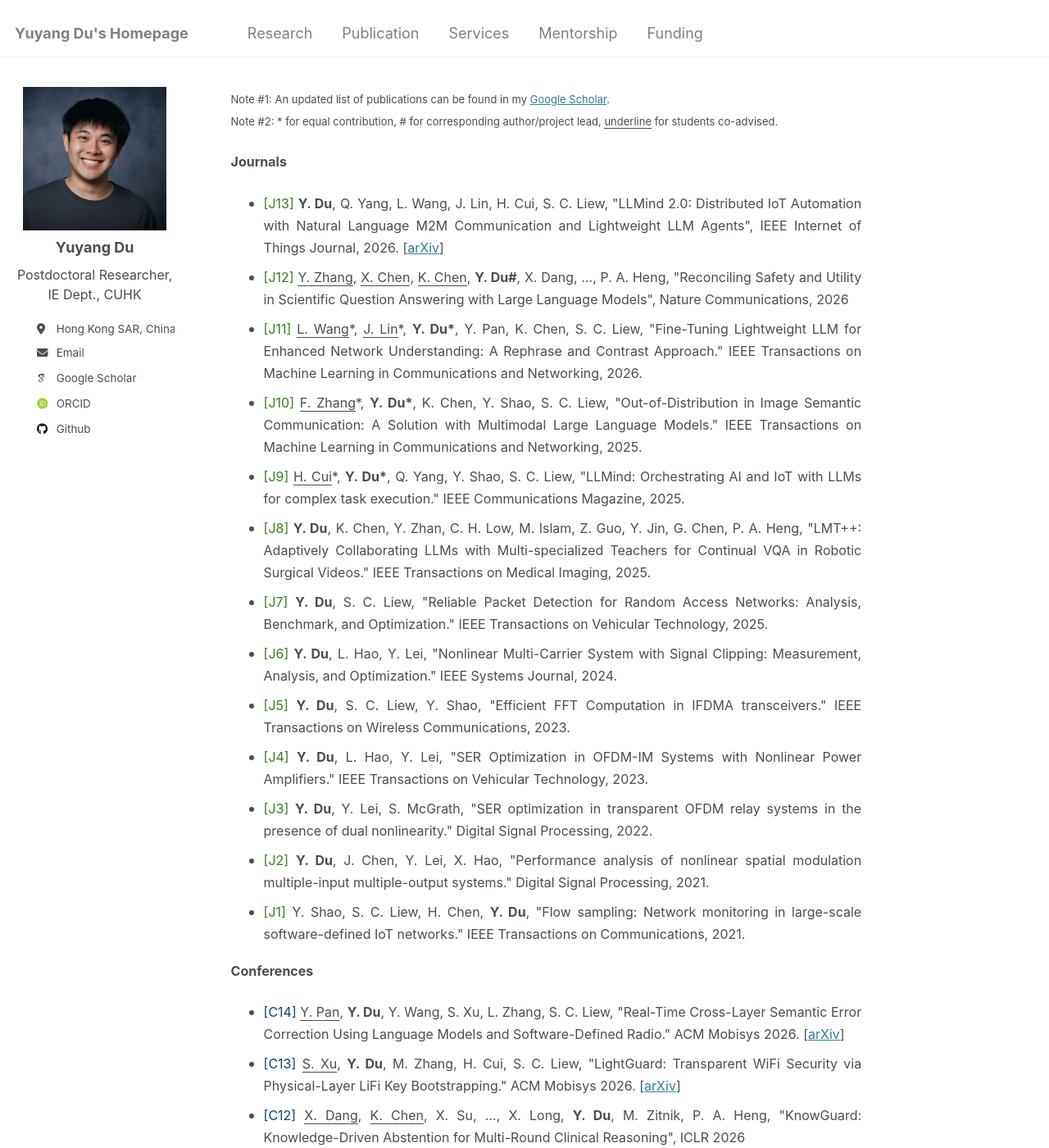
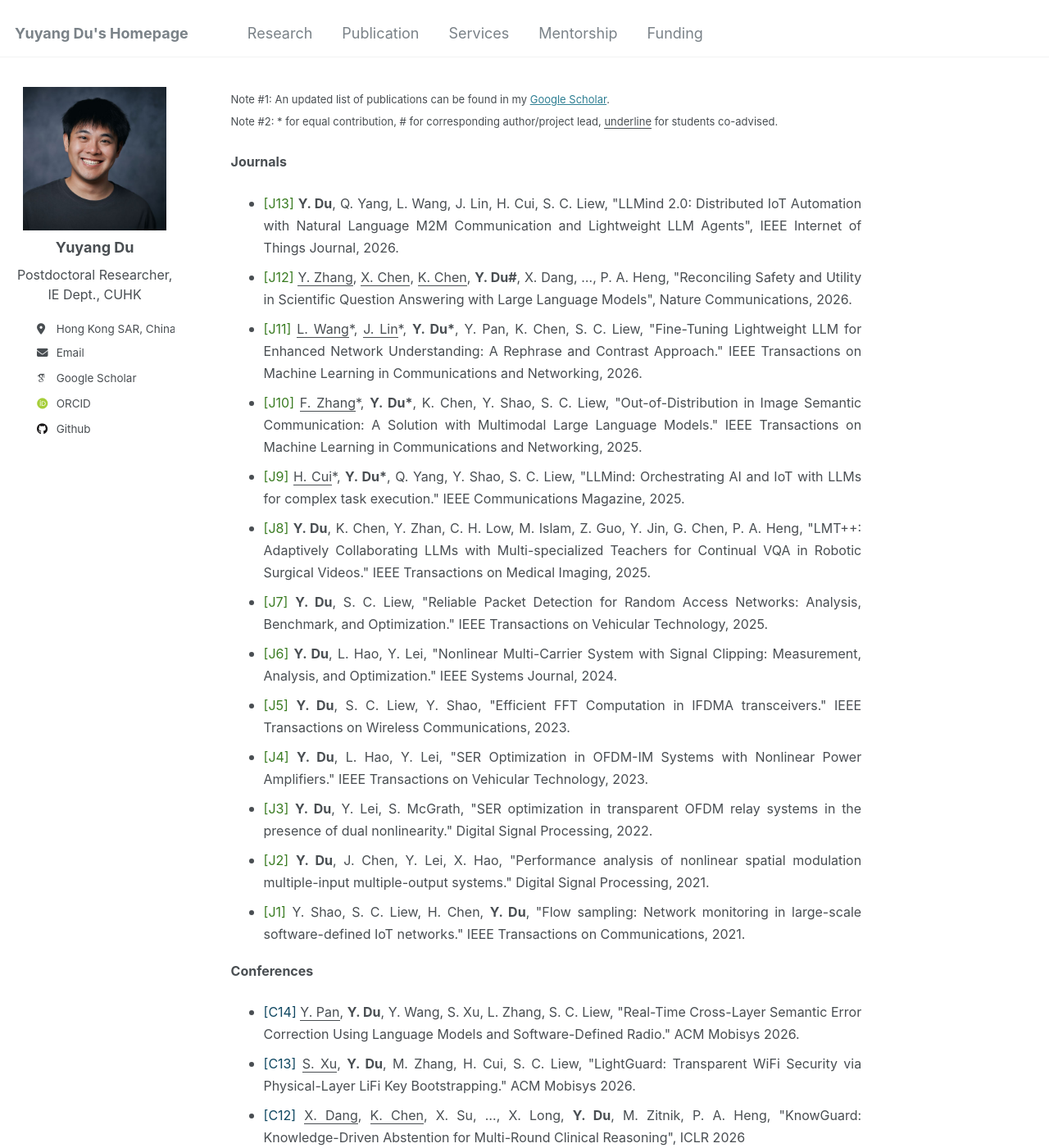
Before and after one commit to yuyangdu001/yuyangdu001.github.io, a Jekyll site: the page built from _pages/publication.md, in a window 1280 px wide and 1400 px high. Shown: the whole window at 82% size. Built offline with Jekyll 4.4.1, drawn with Linux system fonts in a browser that asks for light colours; some web fonts are replaced.

Commit message:
Update publication.md

```diff
--- a/_pages/publication.md
+++ b/_pages/publication.md
@@ -16,8 +16,8 @@ redirect_from:
 <p class="publication-notes"><font size=2>Note #1: An updated list of publications can be found in my <a href="https://scholar.google.com/citations?user=DLDht70AAAAJ">Google Scholar</a>.<br>Note #2: * for equal contribution, # for corresponding author/project lead, <u>underline</u> for students co-advised.</font></p>
 
 <p class="publication-category"><font size=3><b>Journals</b></font></p>
-* <font size=3><span style="color: #3a7c22;">[J13]</span> <b>Y. Du</b>, Q. Yang, L. Wang, J. Lin, H. Cui, S. C. Liew, "LLMind 2.0: Distributed IoT Automation with Natural Language M2M Communication and Lightweight LLM Agents", IEEE Internet of Things Journal, 2026. [<a href="https://arxiv.org/abs/2508.13920">arXiv</a>]</font>
-* <font size=3><span style="color: #3a7c22;">[J12]</span> <u>Y. Zhang</u>, <u>X. Chen</u>, <u>K. Chen</u>, <b>Y. Du#</b>, X. Dang, …, P. A. Heng, "Reconciling Safety and Utility in Scientific Question Answering with Large Language Models", Nature Communications, 2026</font>
+* <font size=3><span style="color: #3a7c22;">[J13]</span> <b>Y. Du</b>, Q. Yang, L. Wang, J. Lin, H. Cui, S. C. Liew, "LLMind 2.0: Distributed IoT Automation with Natural Language M2M Communication and Lightweight LLM Agents", IEEE Internet of Things Journal, 2026.</font>
+* <font size=3><span style="color: #3a7c22;">[J12]</span> <u>Y. Zhang</u>, <u>X. Chen</u>, <u>K. Chen</u>, <b>Y. Du#</b>, X. Dang, …, P. A. Heng, "Reconciling Safety and Utility in Scientific Question Answering with Large Language Models", Nature Communications, 2026.</font>
 * <font size=3><span style="color: #3a7c22;">[J11]</span> <u>L. Wang</u>*, <u>J. Lin</u>*, <b>Y. Du*</b>, Y. Pan, K. Chen, S. C. Liew, "Fine-Tuning Lightweight LLM for Enhanced Network Understanding: A Rephrase and Contrast Approach." IEEE Transactions on Machine Learning in Communications and Networking, 2026.</font>
 * <font size=3><span style="color: #3a7c22;">[J10]</span> <u>F. Zhang</u>*, <b>Y. Du*</b>, K. Chen, Y. Shao, S. C. Liew, "Out-of-Distribution in Image Semantic Communication: A Solution with Multimodal Large Language Models." IEEE Transactions on Machine Learning in Communications and Networking, 2025.</font>
 * <font size=3><span style="color: #3a7c22;">[J9]</span> <u>H. Cui</u>*, <b>Y. Du*</b>, Q. Yang, Y. Shao, S. C. Liew, "LLMind: Orchestrating AI and IoT with LLMs for complex task execution." IEEE Communications Magazine, 2025.</font>
@@ -31,8 +31,8 @@ redirect_from:
 * <font size=3><span style="color: #3a7c22;">[J1]</span> Y. Shao, S. C. Liew, H. Chen, <b>Y. Du</b>, "Flow sampling: Network monitoring in large-scale software-defined IoT networks." IEEE Transactions on Communications, 2021.</font>
 
 <p class="publication-category"><font size=3><b>Conferences</b></font></p>
-* <font size=3><span style="color: #0f4761;">[C14]</span> <u>Y. Pan</u>, <b>Y. Du</b>, Y. Wang, S. Xu, L. Zhang, S. C. Liew, "Real-Time Cross-Layer Semantic Error Correction Using Language Models and Software-Defined Radio." ACM Mobisys 2026. [<a href="https://arxiv.org/abs/2604.08419">arXiv</a>]</font>
-* <font size=3><span style="color: #0f4761;">[C13]</span> <u>S. Xu</u>, <b>Y. Du</b>, M. Zhang, H. Cui, S. C. Liew, "LightGuard: Transparent WiFi Security via Physical-Layer LiFi Key Bootstrapping." ACM Mobisys 2026. [<a href="https://arxiv.org/abs/2604.01092">arXiv</a>]</font>
+* <font size=3><span style="color: #0f4761;">[C14]</span> <u>Y. Pan</u>, <b>Y. Du</b>, Y. Wang, S. Xu, L. Zhang, S. C. Liew, "Real-Time Cross-Layer Semantic Error Correction Using Language Models and Software-Defined Radio." ACM Mobisys 2026.</font>
+* <font size=3><span style="color: #0f4761;">[C13]</span> <u>S. Xu</u>, <b>Y. Du</b>, M. Zhang, H. Cui, S. C. Liew, "LightGuard: Transparent WiFi Security via Physical-Layer LiFi Key Bootstrapping." ACM Mobisys 2026.</font>
 * <font size=3><span style="color: #0f4761;">[C12]</span> <u>X. Dang</u>, <u>K. Chen</u>, X. Su, …, X. Long, <b>Y. Du</b>, M. Zitnik, P. A. Heng, "KnowGuard: Knowledge-Driven Abstention for Multi-Round Clinical Reasoning", ICLR 2026</font>
 * <font size=3><span style="color: #0f4761;">[C11]</span> <u>H. Qi</u>*, <b>Y. Du*</b>, L. Zhang, S. C. Liew, K. Chen, Y. Du, "VeriRAG: A Retrieval-Augmented Framework for Automated RTL Testability Repair", IEEE ISQED 2026.</font>
 * <font size=3><span style="color: #0f4761;">[C10]</span> <u>F. Zhang</u>*, <b>Y. Du*</b>, Y. Xiang, X. Liu, S. C. Liew, "SA-OOSC: A Multimodal LLM-Distilled Semantic Communication Framework Leveraging Contextual Understanding for Coding Efficacy", IEEE ICNC 2026.</font>
```
